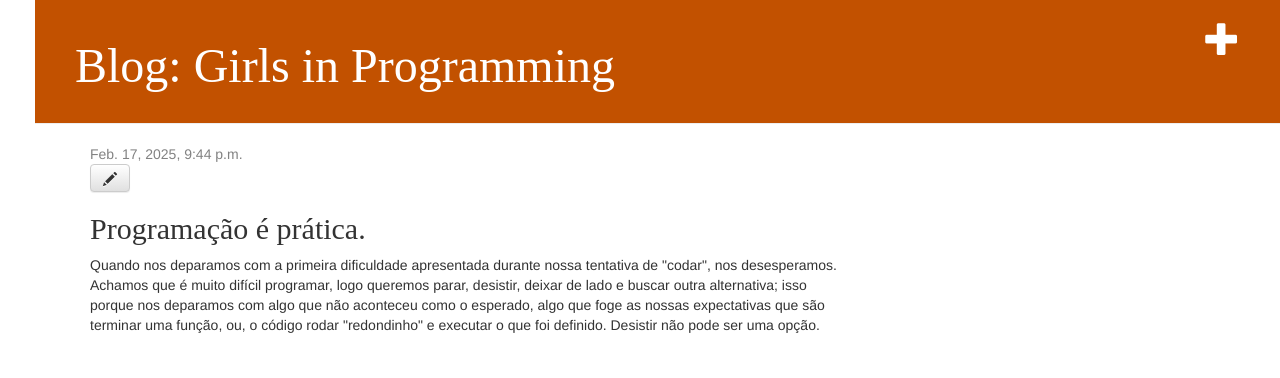
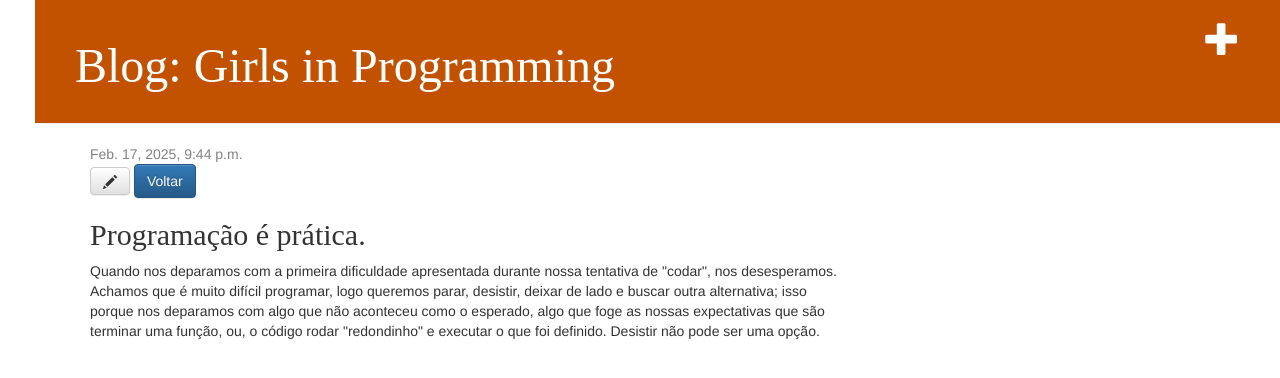
Before and after one commit to claudianemmorais/Meu-primeiro-blog, a Django app: page /post/1/ in a window 1280 px wide. Shown: the top 378 px of the page. Run offline with Django 5.2, Linux system fonts and the light colour scheme; a user stored in the database is signed in; data comes from the database, SQL or seed files in the repository; some libraries are stand-ins or nearby versions.

Commit message:
botão voltar adicionado

```diff
--- a/blog/templates/blog/post_detail.html
+++ b/blog/templates/blog/post_detail.html
@@ -21,7 +21,7 @@
                 {% endif %}
                 {% if user.is_authenticated %}
                     <a class="btn btn-default" href="{% url 'post_edit' pk=post.pk %}"><span class="glyphicon glyphicon-pencil"></span></a>
-
+                    <a href="{% url 'post_list' %}" class="btn btn-primary">Voltar</a>
                 {% endif %}
                 <h2>{{ post.title }}</h2>
                 <p>{{ post.text|linebreaksbr }}</p>
```
